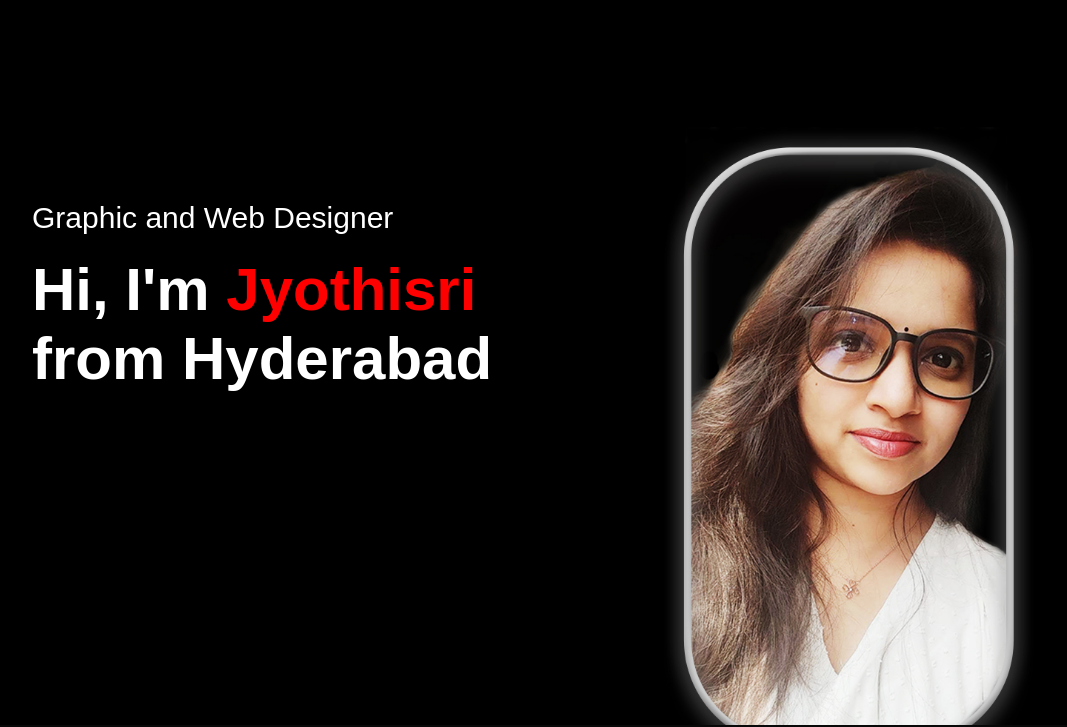
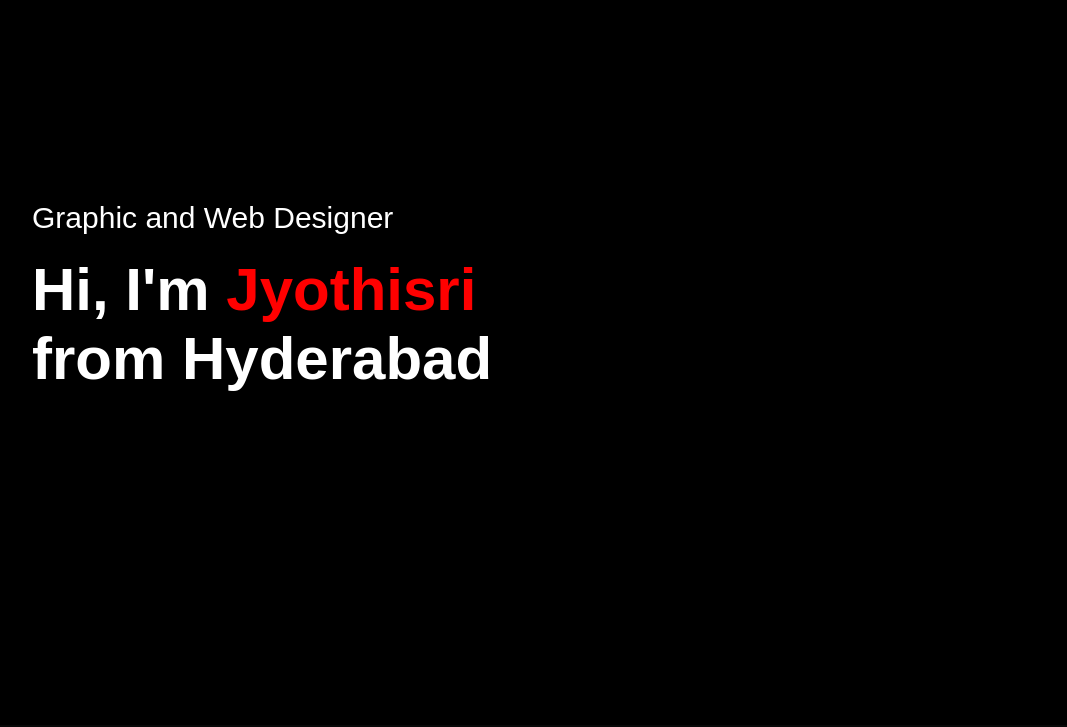
Before and after one commit to jyothisripatnaik/jyothi-portfolio, a plain HTML site: page index.html in a window 1280 px wide. Shown: the part 75-802 px from the top of the page, without its empty margins (96-1163 px from the left). Drawn offline with Linux system fonts and the light colour scheme.

Commit message:
Update style.css

```diff
--- a/style.css
+++ b/style.css
@@ -20,9 +20,10 @@ body{
 #header{
     width: 100%;
     height: 100vh;
-    background-image: url(images/jyo-1.jpg);
+   /* background-image: url(images/jyo-1.jpg);
     background-size: cover;
-    background-position: center;
+    background-position: center;*/
+    background-color: #000;
 }
 .container{
     padding: 10px 10%;
```
